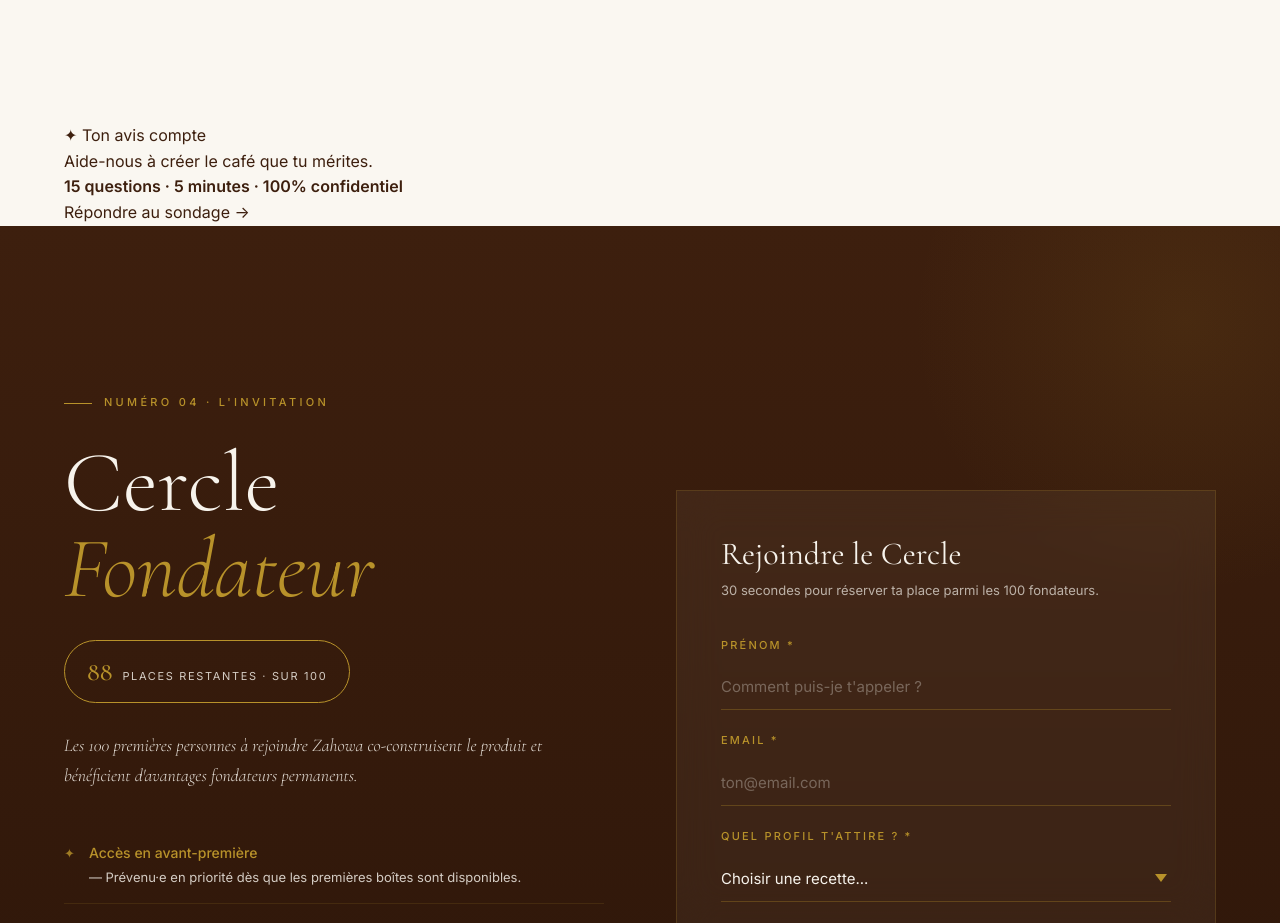
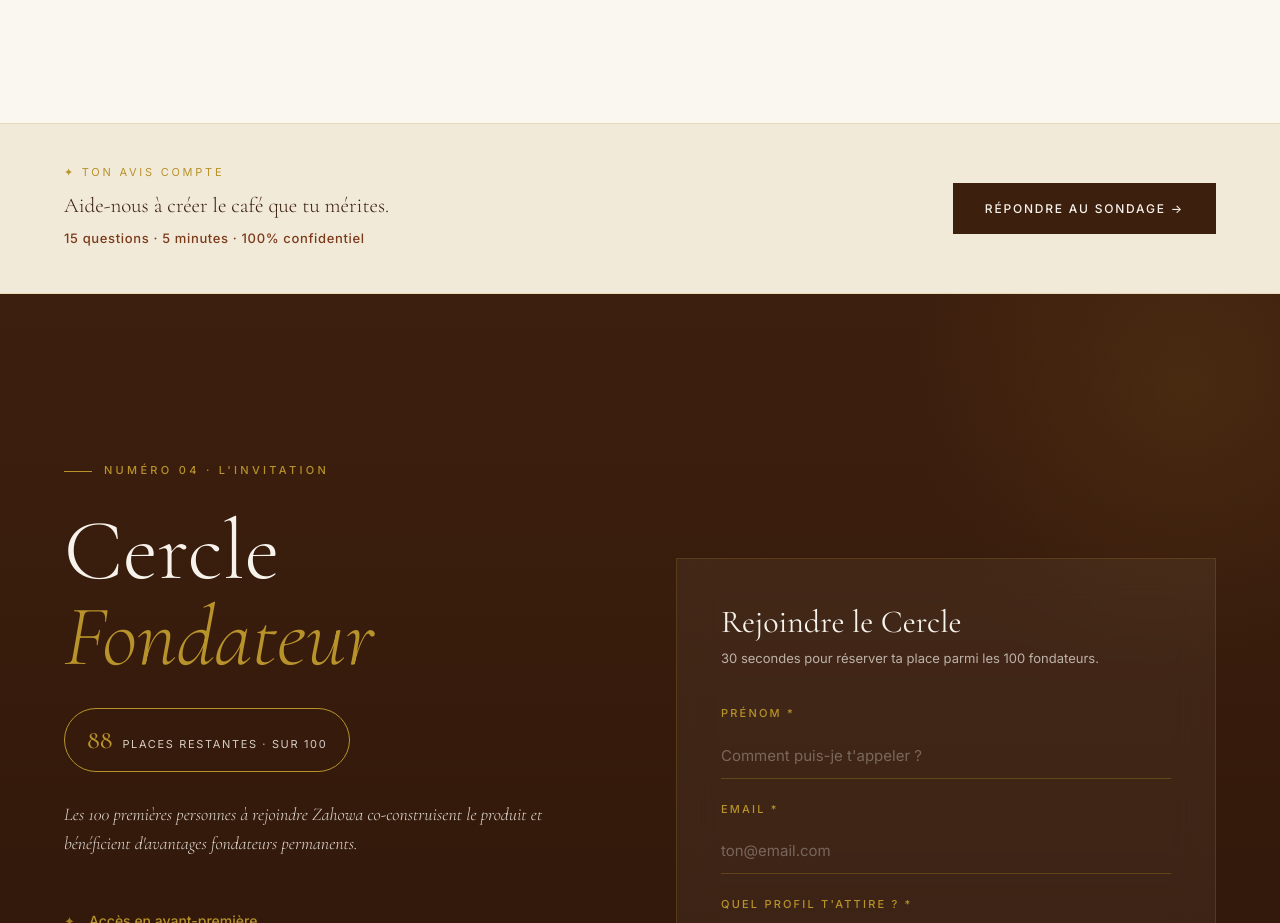
Before and after one commit to bussinessRhazal/zahowa, a React (Vite) app: page / in a window 1280 px wide. Shown: the part 3780-4703 px from the top of the page. Built offline with nearby package versions, Linux system fonts and the light colour scheme.

Commit message:
Update 02-sections.css

```diff
--- a/src/styles/02-sections.css
+++ b/src/styles/02-sections.css
@@ -225,3 +225,58 @@
   accent-color: var(--chocolat-fes); cursor: pointer;
 }
 .consent-text { font-size: 13px; color: var(--text-secondary); line-height: 1.6; }
+/* Sondage banner */
+.sondage-banner {
+  background: var(--bg-warm);
+  border-top: 1px solid rgba(184,146,42,0.2);
+  border-bottom: 1px solid rgba(184,146,42,0.2);
+  padding: 40px 0;
+}
+.sondage-banner__inner {
+  display: flex;
+  align-items: center;
+  justify-content: space-between;
+  gap: 32px;
+  flex-wrap: wrap;
+}
+.sondage-banner__eyebrow {
+  font-size: 11px;
+  letter-spacing: 0.25em;
+  text-transform: uppercase;
+  color: var(--or-imperial);
+  margin-bottom: 8px;
+}
+.sondage-banner__text {
+  font-family: var(--font-display);
+  font-size: clamp(17px, 2vw, 21px);
+  font-weight: 300;
+  color: var(--chocolat-fes);
+  line-height: 1.5;
+}
+.sondage-banner__text strong {
+  font-weight: 500;
+  font-size: 13px;
+  letter-spacing: 0.05em;
+  color: var(--text-secondary);
+  font-family: var(--font-body);
+}
+.sondage-banner__btn {
+  display: inline-flex;
+  align-items: center;
+  gap: 10px;
+  padding: 16px 32px;
+  background: var(--chocolat-fes);
+  color: var(--creme-sable);
+  font-size: 12px;
+  font-weight: 500;
+  letter-spacing: 0.15em;
+  text-transform: uppercase;
+  white-space: nowrap;
+  transition: background var(--transition-base);
+  flex-shrink: 0;
+}
+.sondage-banner__btn:hover { background: var(--brun-souk); }
+@media (max-width: 640px) {
+  .sondage-banner__inner { flex-direction: column; align-items: flex-start; }
+  .sondage-banner__btn { width: 100%; justify-content: center; }
+}
```
